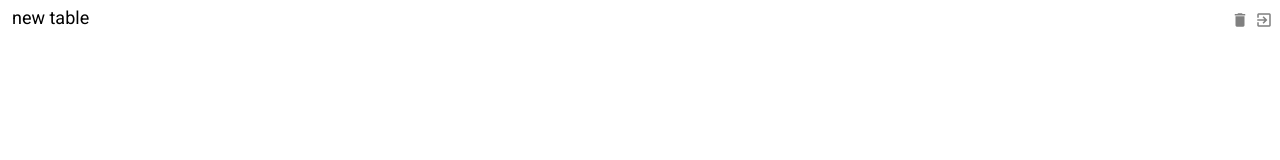
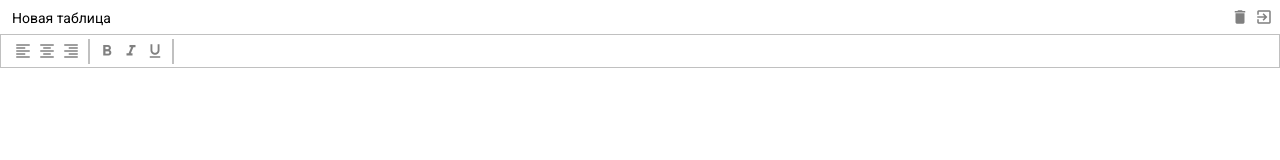
Before and after one commit to natasha17-spec/excel-cource, a website built with webpack: page src/index.html in a window 1280 px wide. Built offline with nearby package versions, Linux system fonts and the light colour scheme.

Commit message:
added styles for toolbar component

```diff
--- a/src/index.html
+++ b/src/index.html
@@ -10,13 +10,22 @@
 <div id="app" class="container">
     <div class="excel">
         <div class="excel__header">
-            <input class='input' type="text" value="new table">
+            <input class='input' type="text" value="Новая таблица">
             <div class="buttons_group">
                 <div class="button"><span class="material-icons">delete</span></div>
                 <div class="button"><span class="material-icons">exit_to_app</span></div>
             </div>
         </div>
-        <div class="excel__toolbar"></div>
+        <div class="excel__toolbar">
+            <div class="button"><span class="material-icons">format_align_left</span></div>
+            <div class="button"><span class="material-icons">format_align_center</span></div>
+            <div class="button"><span class="material-icons">format_align_right</span></div>
+            <div class="line"></div>
+            <div class="button"><span class="material-icons">format_bold</span></div>
+            <div class="button"><span class="material-icons">format_italic</span></div>
+            <div class="button"><span class="material-icons">format_underline</span></div>
+            <div class="line"></div>
+        </div>
         <div class="excel__formula"></div>
         <div class="excel__table"></div>
     </div>
--- a/src/scss/_mixins.scss
+++ b/src/scss/_mixins.scss
@@ -7,6 +7,7 @@
   display: inline-block;
   color: rgba(0,0,0, .7);
   border-radius: 10%;
+  bottom: 3px;
 
   span {
     font-size: 18px;
--- a/src/scss/_variables.scss
+++ b/src/scss/_variables.scss
@@ -1,2 +1,3 @@
 $header-height: 34px;
+$toolbar-height: 34px;
 $border-color: #c0c0c0;
--- a/src/scss/header.scss
+++ b/src/scss/header.scss
@@ -17,7 +17,7 @@
     color: #000;
     border: 1px solid transparent;
     height: 20px;
-    font-size: 18px;
+    font-size: 14px;
     line-height: 20px;
 
     &:hover {
--- a/src/scss/toolbar.scss
+++ b/src/scss/toolbar.scss
@@ -2,5 +2,25 @@
 @import "mixins";
 
 .excel__toolbar {
+  position: absolute;
+  height: $toolbar-height;
+  top: $header-height;
+  left: 0;
+  right: 0;
+  border: 1px solid $border-color;
+  padding: 7px 10px;
+  display: flex;
 
+  .button {
+    @include button(green)
+  }
+
+  .line {
+    width: 0.25px;
+    height: 25px;
+    border: 0.5px solid $border-color;
+    bottom: 3px;
+    position: relative;
+    margin: 0 5px;
+  }
 }
```
